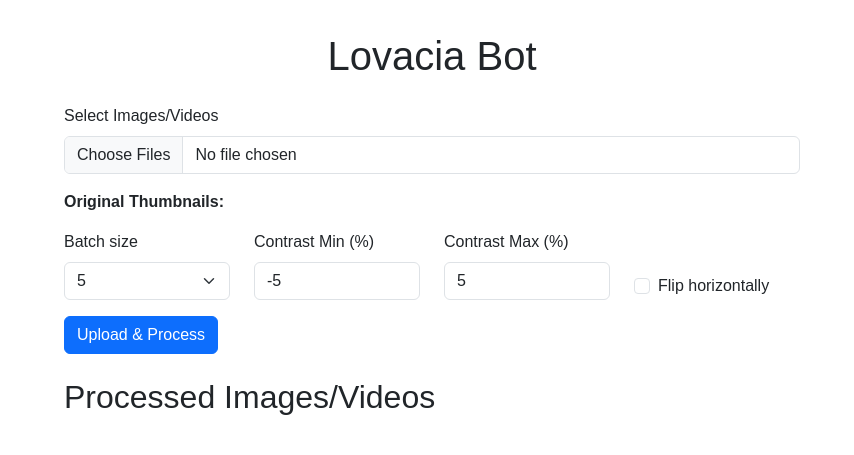
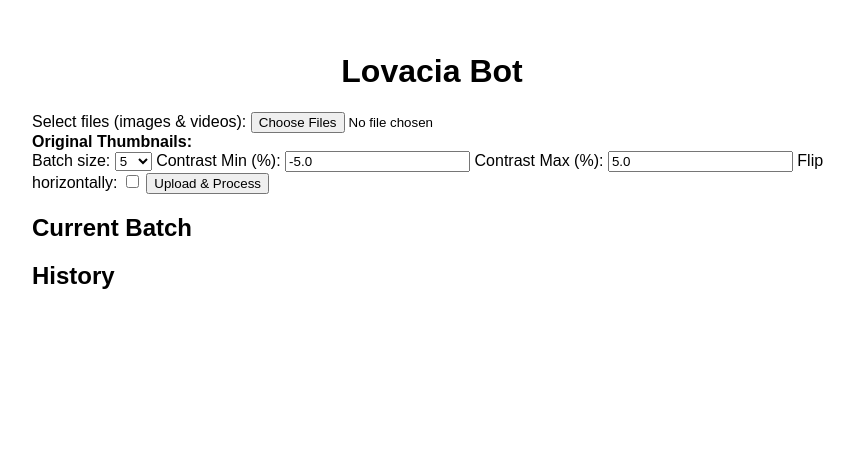
Before and after one commit to BrandonM01/lovacia-live, a FastAPI app: page / in a window 1280 px wide. Shown: the top 455 px of the page, without its empty margins (208-1062 px from the left). Run offline with FastAPI, Linux system fonts and the light colour scheme.

Commit message:
Update index.html

```diff
--- a/templates/index.html
+++ b/templates/index.html
@@ -3,114 +3,170 @@
 <head>
   <meta charset="UTF-8">
   <title>Lovacia Bot</title>
-  <link href="https://cdn.jsdelivr.net/npm/bootstrap@5.3.0/dist/css/bootstrap.min.css" rel="stylesheet">
   <style>
-    body { max-width:800px; margin:auto; padding:2rem; font-family:sans-serif; }
-    #origPreview img, #results img, #results video { max-width:150px; margin:.5rem; border:1px solid #ccc }
+    body { max-width:800px; margin:auto; font-family:sans-serif; padding:2rem }
+    #origPreview img,
+    #currentPreview img,
+    #historyPreview img {
+      max-width:150px;
+      margin:.5rem;
+      border:1px solid #ccc;
+    }
+    #origPreview video,
+    #currentPreview video,
+    #historyPreview video {
+      max-width:150px;
+      margin:.5rem;
+      border:1px solid #ccc;
+    }
+    .spinner { margin:2rem auto; text-align:center; display:none; }
   </style>
 </head>
 <body>
+  <h1 style="text-align:center">Lovacia Bot</h1>
 
-  <h1 class="text-center mb-4">Lovacia Bot</h1>
+  <form id="uploadForm" enctype="multipart/form-data">
+    <label>
+      Select files (images & videos):
+      <input type="file" name="files" id="fileInput" multiple required>
+    </label>
+    <div id="origPreview"><strong>Original Thumbnails:</strong></div>
 
-  <form id="frm" class="mb-4" enctype="multipart/form-data">
-    <div class="mb-3">
-      <label class="form-label">Select Images/Videos</label>
-      <input type="file" name="files" class="form-control" multiple required>
-    </div>
+    <label>
+      Batch size:
+      <select name="count">
+        <option>5</option><option>10</option><option>25</option><option>50</option>
+      </select>
+    </label>
+    <label>
+      Contrast Min (%):
+      <input type="number" name="contrast_min" value="-5.0" step="0.1">
+    </label>
+    <label>
+      Contrast Max (%):
+      <input type="number" name="contrast_max" value="5.0" step="0.1">
+    </label>
+    <label>
+      Flip horizontally:
+      <input type="checkbox" name="flip">
+    </label>
 
-    <div id="origPreview" class="mb-3"><strong>Original Thumbnails:</strong></div>
-
-    <div class="row mb-3">
-      <div class="col-md-3">
-        <label class="form-label">Batch size</label>
-        <select name="count" class="form-select"><option>5</option><option>10</option><option>25</option><option>50</option></select>
-      </div>
-      <div class="col-md-3">
-        <label class="form-label">Contrast Min (%)</label>
-        <input type="number" name="contrast_min" step="0.1" value="-5" class="form-control">
-      </div>
-      <div class="col-md-3">
-        <label class="form-label">Contrast Max (%)</label>
-        <input type="number" name="contrast_max" step="0.1" value="5" class="form-control">
-      </div>
-      <div class="col-md-3 d-flex align-items-end">
-        <div class="form-check">
-          <input class="form-check-input" type="checkbox" name="flip" id="flip">
-          <label class="form-check-label" for="flip">Flip horizontally</label>
-        </div>
-      </div>
-    </div>
-
-    <button type="submit" class="btn btn-primary">Upload &amp; Process</button>
+    <button type="submit" id="uploadBtn">Upload & Process</button>
+    <button type="button" id="cancelBtn" style="display:none">Cancel</button>
   </form>
 
-  <div id="spinner" class="text-center my-4" style="display:none">
-    <div class="spinner-border" role="status"><span class="visually-hidden">Loading…</span></div>
-    <p>Processing…</p>
+  <div class="spinner" id="spinner">
+    <svg width="40" height="40" viewBox="0 0 50 50">
+      <circle cx="25" cy="25" r="20" stroke="#888" stroke-width="5" fill="none"></circle>
+    </svg>
+    <div>Processing…</div>
   </div>
 
-  <h2>Processed Images/Videos</h2>
-  <div id="results" class="d-flex flex-wrap"></div>
-  <a id="batchDL" class="btn btn-success mt-3" style="display:none" download>Download All Variations (ZIP)</a>
+  <!-- Current batch -->
+  <h2>Current Batch</h2>
+  <div id="currentPreview"></div>
+  <a id="batchLink" href="#" download style="display:none">
+    Download All Variations (ZIP)
+  </a>
+
+  <!-- History of previous -->
+  <h2>History</h2>
+  <div id="historyPreview"></div>
+
 
   <script>
-    const frm = document.getElementById("frm"),
-          orig = document.getElementById("origPreview"),
-          spin = document.getElementById("spinner"),
-          res  = document.getElementById("results"),
-          zdl  = document.getElementById("batchDL");
-
     // preview originals
-    frm.querySelector('[type=file]').onchange = e => {
-      orig.innerHTML = "<strong>Original Thumbnails:</strong>";
-      Array.from(e.target.files).forEach(f => {
-        const img = document.createElement("img");
-        img.src = URL.createObjectURL(f);
-        orig.appendChild(img);
+    const fileInput = document.getElementById("fileInput");
+    const origPreview = document.getElementById("origPreview");
+    fileInput.onchange = () => {
+      origPreview.innerHTML = "<strong>Original Thumbnails:</strong>";
+      Array.from(fileInput.files).forEach(file => {
+        if (file.type.startsWith("image/")) {
+          let img = document.createElement("img");
+          img.src = URL.createObjectURL(file);
+          origPreview.appendChild(img);
+        } else if (file.type.startsWith("video/")) {
+          let vid = document.createElement("video");
+          vid.src = URL.createObjectURL(file);
+          vid.controls = false;
+          origPreview.appendChild(vid);
+        }
       });
     };
 
-    frm.onsubmit = async ev => {
-      ev.preventDefault();
-      spin.style.display = "block";
-      res.innerHTML  = "";
-      zdl.style.display="none";
+    let controller;
+    const form       = document.getElementById("uploadForm");
+    const uploadBtn  = document.getElementById("uploadBtn");
+    const cancelBtn  = document.getElementById("cancelBtn");
+    const spinner    = document.getElementById("spinner");
+    const currentDiv = document.getElementById("currentPreview");
+    const historyDiv = document.getElementById("historyPreview");
+    const batchLink  = document.getElementById("batchLink");
 
-      const data = new FormData(frm);
-      const r1 = await fetch("/upload", {method:"POST",body:data});
-      const { job_id } = await r1.json();
+    form.onsubmit = async e => {
+      e.preventDefault();
+      controller = new AbortController();
 
-      const es = new EventSource(`/progress/${job_id}`);
-      es.onmessage = async m => {
-        const { processed, total, batch_url } = JSON.parse(m.data);
-        if (batch_url) {
-          es.close();
-          spin.style.display = "none";
+      // UI toggles
+      uploadBtn.disabled = true;
+      cancelBtn.style.display = "inline";
+      spinner.style.display = "block";
+      currentDiv.innerHTML = "";
+      batchLink.style.display = "none";
 
-          // render items
-          const r2 = await fetch(`/results/${job_id}`);
-          const { items } = await r2.json();
-          for (let it of items) {
-            const tag = it.image.match(/\.(mp4|mov|avi)$/i)
-                      ? document.createElement("video")
-                      : document.createElement("img");
-            if(tag.tagName==="VIDEO"){ tag.controls = true; }
-            tag.src = it.image;
-            res.appendChild(tag);
+      try {
+        const res = await fetch("/upload", {
+          method: "POST",
+          body: new FormData(form),
+          signal: controller.signal
+        });
+        const { processed, batch } = await res.json();
 
-            const a = document.createElement("a");
-            a.href = it.download_link;
-            a.target = "_blank";
-            a.innerText = "Download";
-            a.classList.add("d-block","mb-3");
-            res.appendChild(a);
+        // render current batch
+        processed.forEach(item => {
+          if (item.type === "image") {
+            let img = document.createElement("img");
+            img.src = item.thumb;
+            currentDiv.appendChild(img);
+          } else {
+            let vid = document.createElement("video");
+            vid.src = item.thumb;
+            vid.controls = true;
+            currentDiv.appendChild(vid);
           }
+          // download link
+          let a = document.createElement("a");
+          a.href = item.download;
+          a.innerText = "Download";
+          a.target = "_blank";
+          currentDiv.appendChild(a);
+        });
 
-          zdl.href = batch_url;
-          zdl.style.display = "inline-block";
+        // batch zip
+        if (batch) {
+          batchLink.href = batch;
+          batchLink.style.display = "inline-block";
         }
-      };
+
+        // append to history
+        historyDiv.appendChild(currentDiv.cloneNode(true));
+
+      } catch (err) {
+        if (err.name === "AbortError") {
+          currentDiv.innerHTML = "<p>Processing cancelled.</p>";
+        } else {
+          console.error(err);
+          currentDiv.innerHTML = "<p style='color:red'>Error occurred.</p>";
+        }
+      } finally {
+        uploadBtn.disabled = false;
+        cancelBtn.style.display = "none";
+        spinner.style.display = "none";
+      }
+    };
+
+    cancelBtn.onclick = () => {
+      if (controller) controller.abort();
     };
   </script>
 </body>
```
